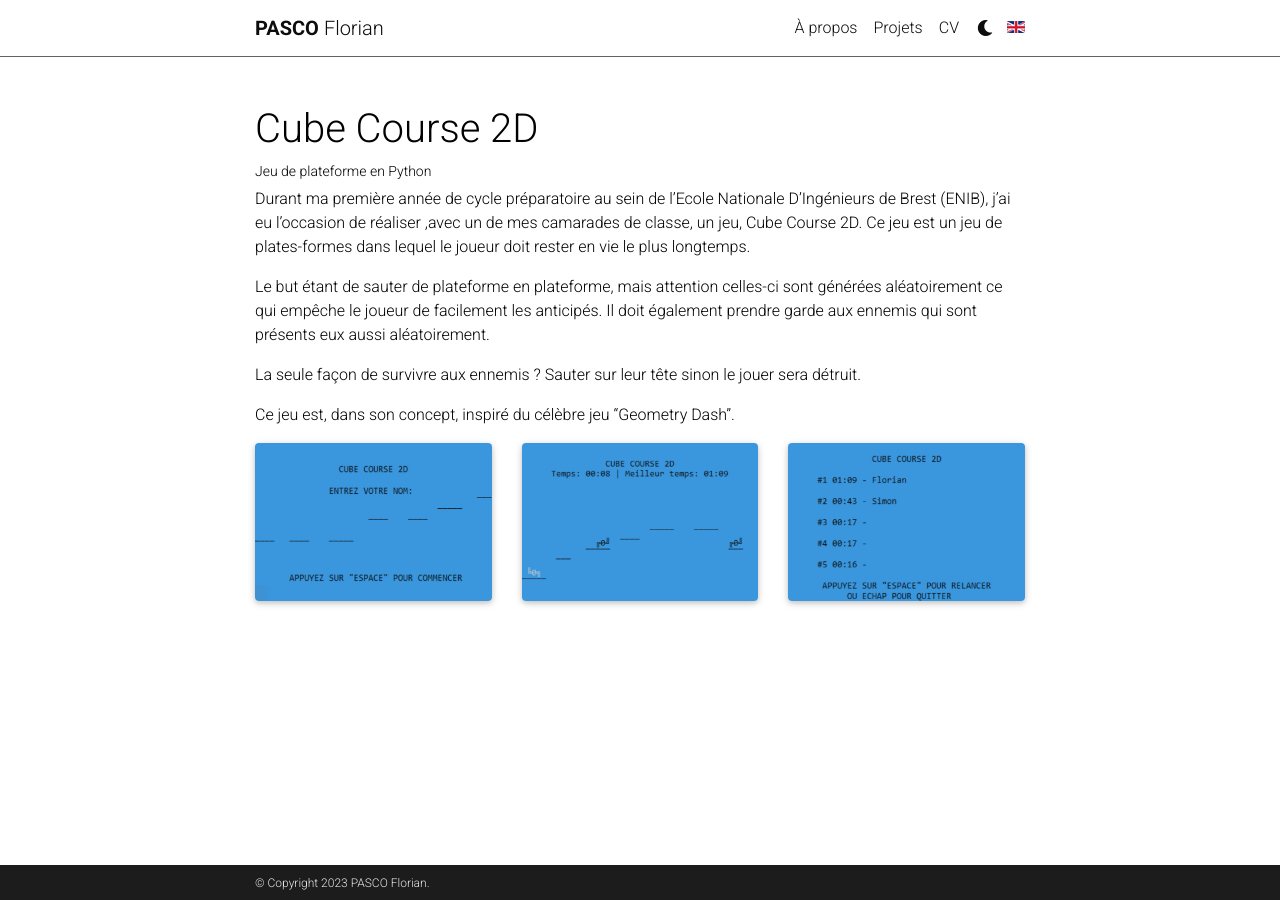
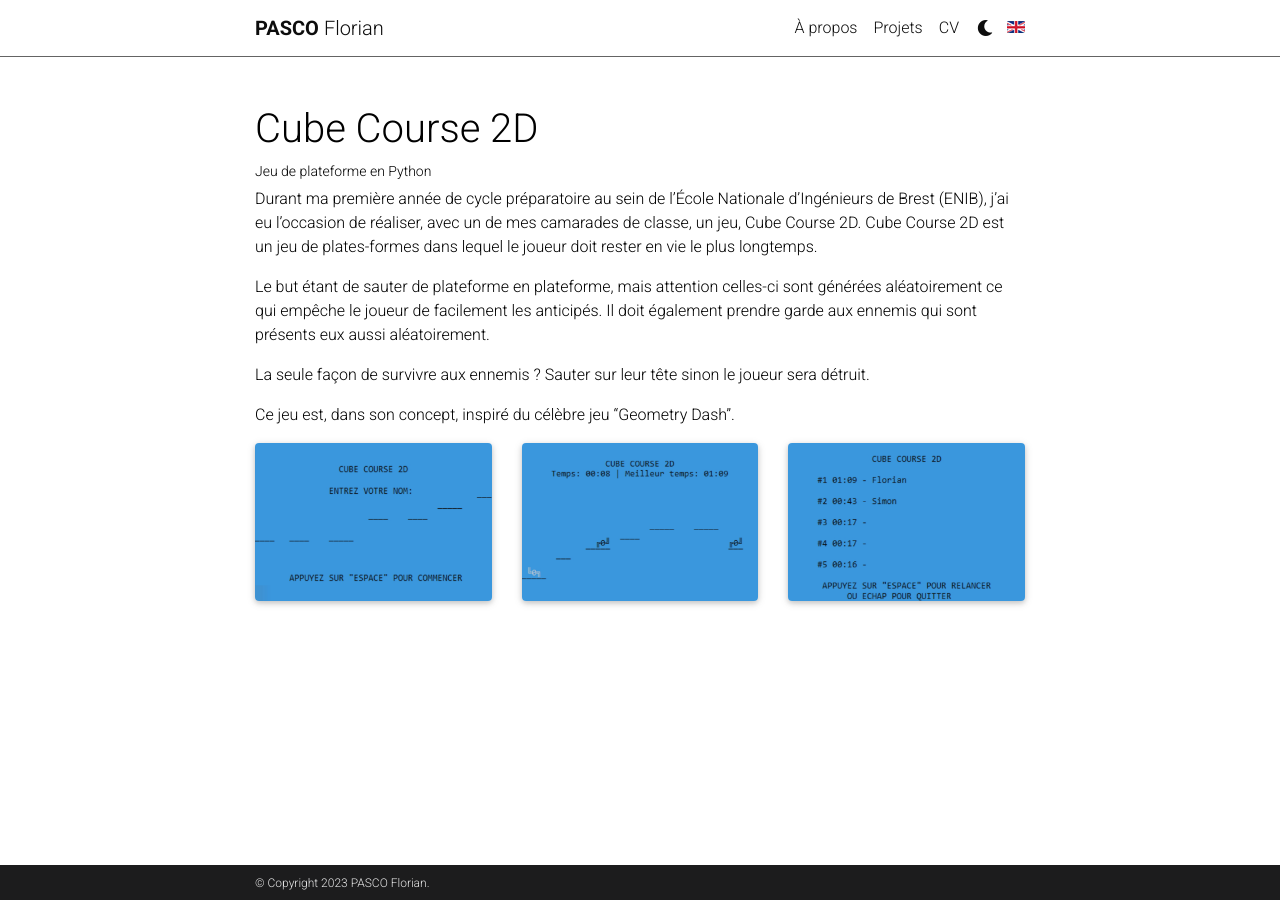
Before and after one commit to mpek29/mpek29.github.io, a Jekyll site: the page built from _projects/cube_course_2d.md, in a window 1280 px wide. Built offline with Jekyll 4.4.1, drawn with Linux system fonts in a browser that asks for light colours; full-size pictures stand in for the smaller copies a plugin makes; comment, search, counter and statistics services are not loaded; a style sheet for code colours, icons or effects is not loaded.

Commit message:
Update cube_course_2d.md

```diff
--- a/_projects/cube_course_2d.md
+++ b/_projects/cube_course_2d.md
@@ -7,12 +7,12 @@ importance: 1
 category: 2020
 ---
 
-Durant ma première année de cycle préparatoire au sein de l'Ecole Nationale D'Ingénieurs de Brest (ENIB), j'ai eu l'occasion de réaliser ,avec un de mes camarades de classe, un jeu, Cube Course 2D. Ce jeu est un jeu de plates-formes dans lequel le joueur doit rester en vie le plus longtemps.
+Durant ma première année de cycle préparatoire au sein de l'École Nationale d'Ingénieurs de Brest (ENIB), j'ai eu l'occasion de réaliser, avec un de mes camarades de classe, un jeu, Cube Course 2D. Cube Course 2D est un jeu de plates-formes dans lequel le joueur doit rester en vie le plus longtemps.
 
 Le but étant de sauter de plateforme en plateforme, mais attention celles-ci sont générées aléatoirement ce qui empêche le joueur de facilement les anticipés. Il doit également prendre garde aux ennemis qui sont présents eux aussi aléatoirement.
 
 La seule façon de survivre aux ennemis ?
-Sauter sur leur tête sinon le jouer sera détruit.
+Sauter sur leur tête sinon le joueur sera détruit.
 
 Ce jeu est, dans son concept, inspiré du célèbre jeu "Geometry Dash".
 
```
